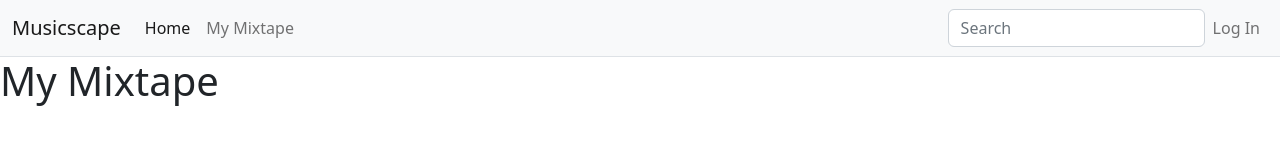
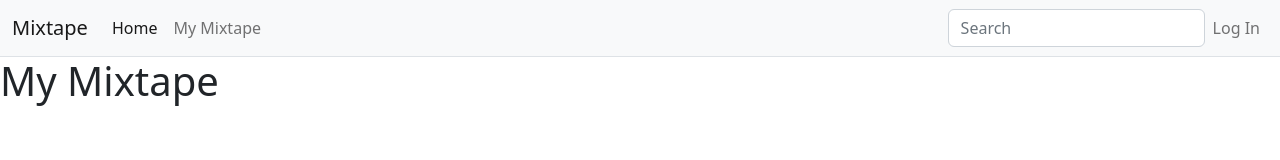
Before and after one commit to yasminnabila/Mixtape-App-Client, a Vue app in the folder client/: page /my-playlist in a window 1280 px wide. Shown: the top 160 px of the page. Built offline with nearby package versions, Linux system fonts and the light colour scheme.

Commit message:
Deploy firebase after fixing heroku

```diff
--- a/client/src/components/NavBar.vue
+++ b/client/src/components/NavBar.vue
@@ -19,7 +19,7 @@ export default {
     id="navbar-menu"
   >
     <div class="container-fluid">
-      <a class="navbar-brand" href="#">Musicscape</a>
+      <a class="navbar-brand" href="#">Mixtape</a>
       <button
         class="navbar-toggler"
         type="button"
@@ -65,13 +65,15 @@ export default {
             href="#"
             >Log Out</a
           >
-          <a
+          <router-link class="nav-link" v-if="isLogin === false" to="/login"
+            >Log In</router-link
+          >
+          <!-- <a
             v-if="isLogin === false"
             @click.prevent="$router.push('/login')"
             class="nav-link"
-            href="#"
             >Log In</a
-          >
+          > -->
         </div>
       </div>
     </div>
--- a/client/src/stores/index.js
+++ b/client/src/stores/index.js
@@ -1,6 +1,7 @@
 import { defineStore } from "pinia";
 import axios from "axios";
 const baseUrl = "https://iproject-mixtape.herokuapp.com";
+// const baseUrl = "http://localhost:3000";
 
 export const useIndexStore = defineStore("index", {
   state: () => {
```
